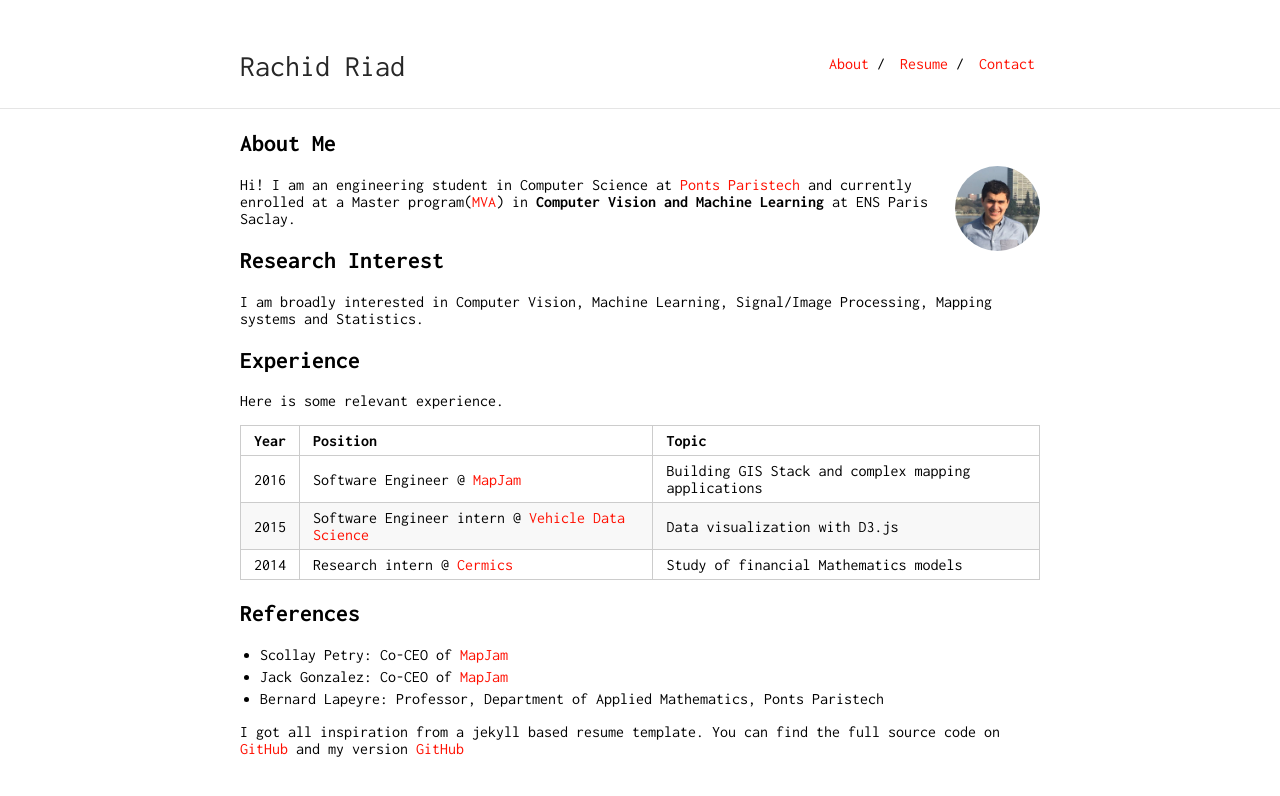
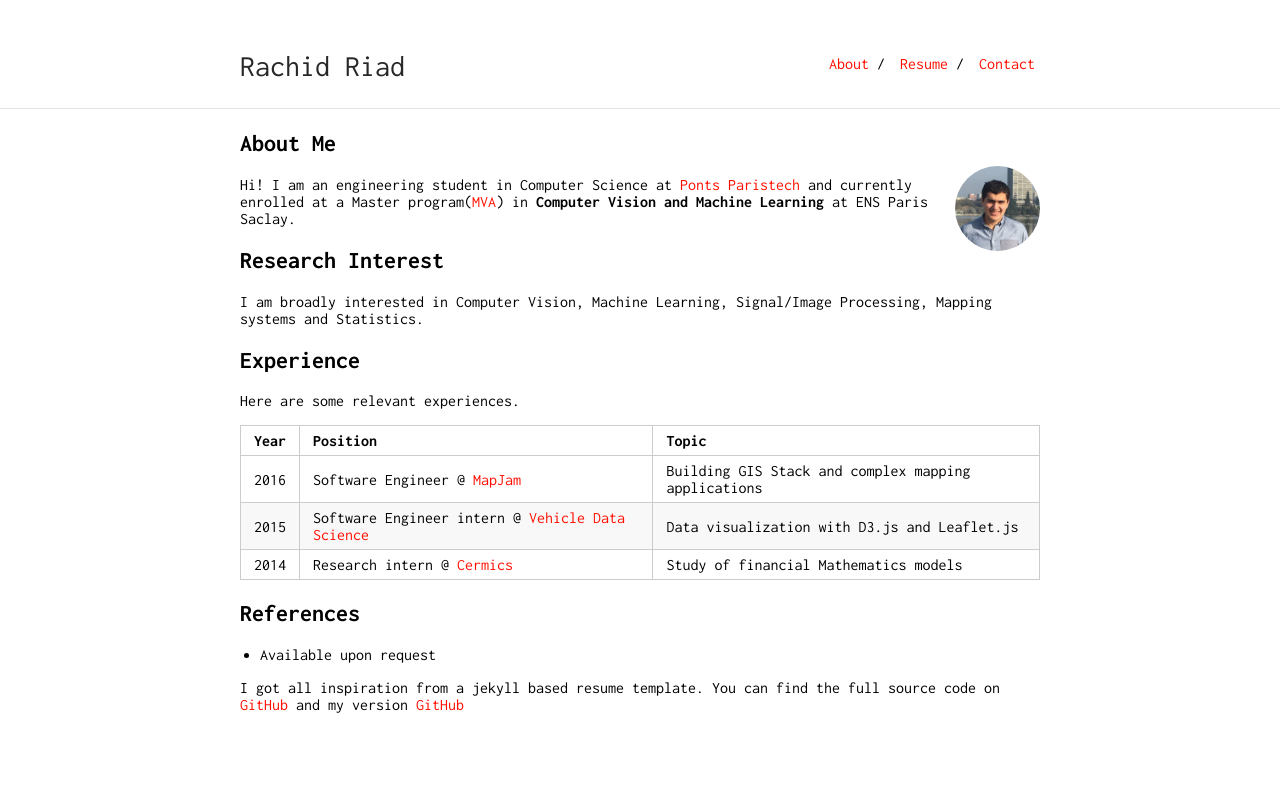
Before and after one commit to Rachine/Rachine.github.io, a Jekyll site: the page built from about.md, in a window 1280 px wide. Shown: the top 796 px of the page. Built offline with Jekyll 4.4.1, drawn with Linux system fonts in a browser that asks for light colours.

Commit message:
References

```diff
--- a/_layouts/default.html
+++ b/_layouts/default.html
@@ -93,4 +93,5 @@
           ga('send', 'pageview');
         </script>
     {% endif %}
+    <div id="nothing"></div>
 </body>
--- a/about.md
+++ b/about.md
@@ -22,12 +22,12 @@ I am broadly interested in Computer Vision, Machine Learning, Signal/Image Proce
 
 <!-- This is a [link](http://google.com). Something *italics* and something **bold**. -->
 
-Here is some relevant experience.
+Here are some relevant experiences.
 
 Year | Position | Topic
 -----|-------|--------
 2016 | Software Engineer @ [MapJam](https://mapjam.com) | Building GIS Stack and complex mapping applications
-2015 | Software Engineer intern @ [Vehicle Data Science](https://www.crunchbase.com/organization/vehicle-data-science#/entity) | Data visualization with D3.js
+2015 | Software Engineer intern @ [Vehicle Data Science](https://www.crunchbase.com/organization/vehicle-data-science#/entity) | Data visualization with D3.js and Leaflet.js
 2014 | Research intern @ [Cermics](http://cermics.enpc.fr/) | Study of financial Mathematics models
 
 <!-- ---
@@ -38,8 +38,6 @@ Here is a blockquote
 
 ## References
 
-* Scollay Petry: Co-CEO of [MapJam](https://mapjam.com/scollay)
-* Jack Gonzalez: Co-CEO of [MapJam](https://mapjam.com/jack)
-* Bernard Lapeyre: Professor, Department of Applied Mathematics, Ponts Paristech
+* Available upon request
 
 I got all inspiration from a jekyll based resume template. You can find the full source code on [GitHub](https://github.com/bk2dcradle/researcher) and my version [GitHub](https://github.com/Rachine/Rachine.github.io)
```
Also changed, not shown: index.md (+1 -1 lines), 4 other files.
